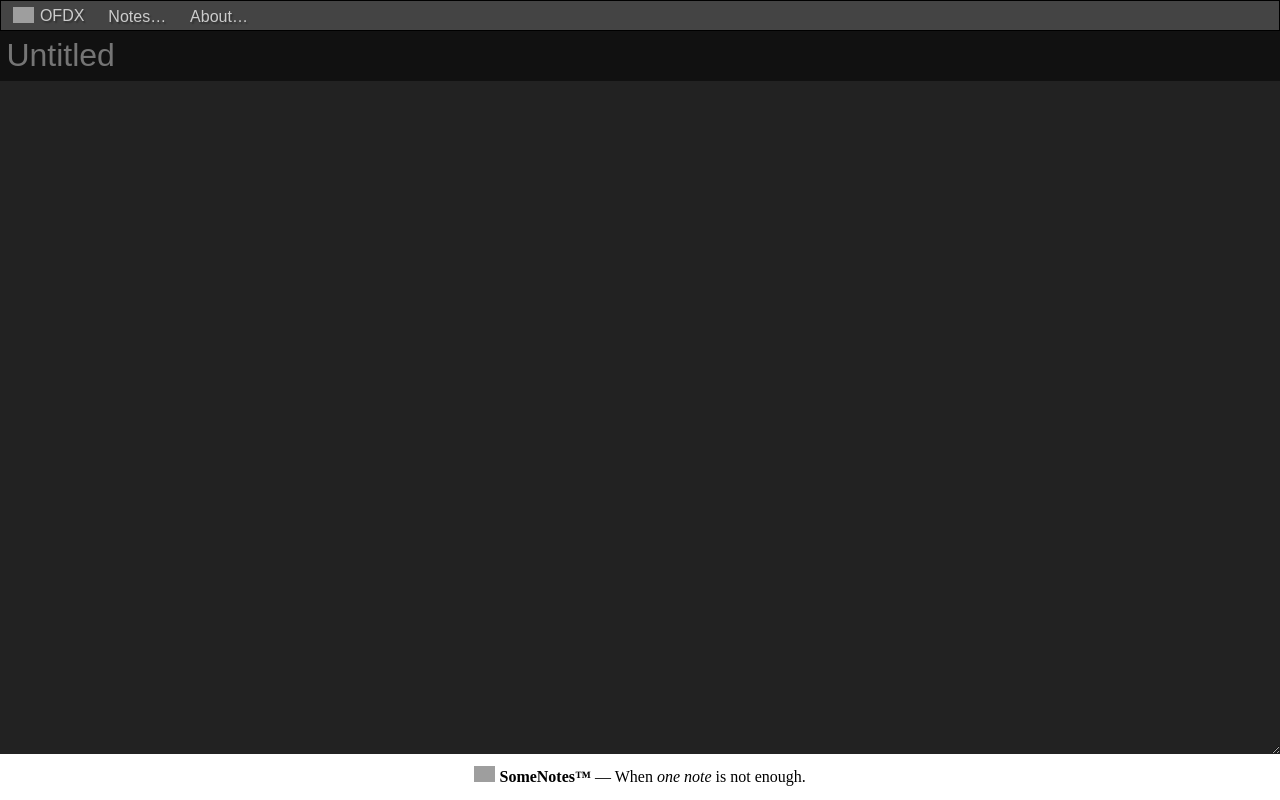
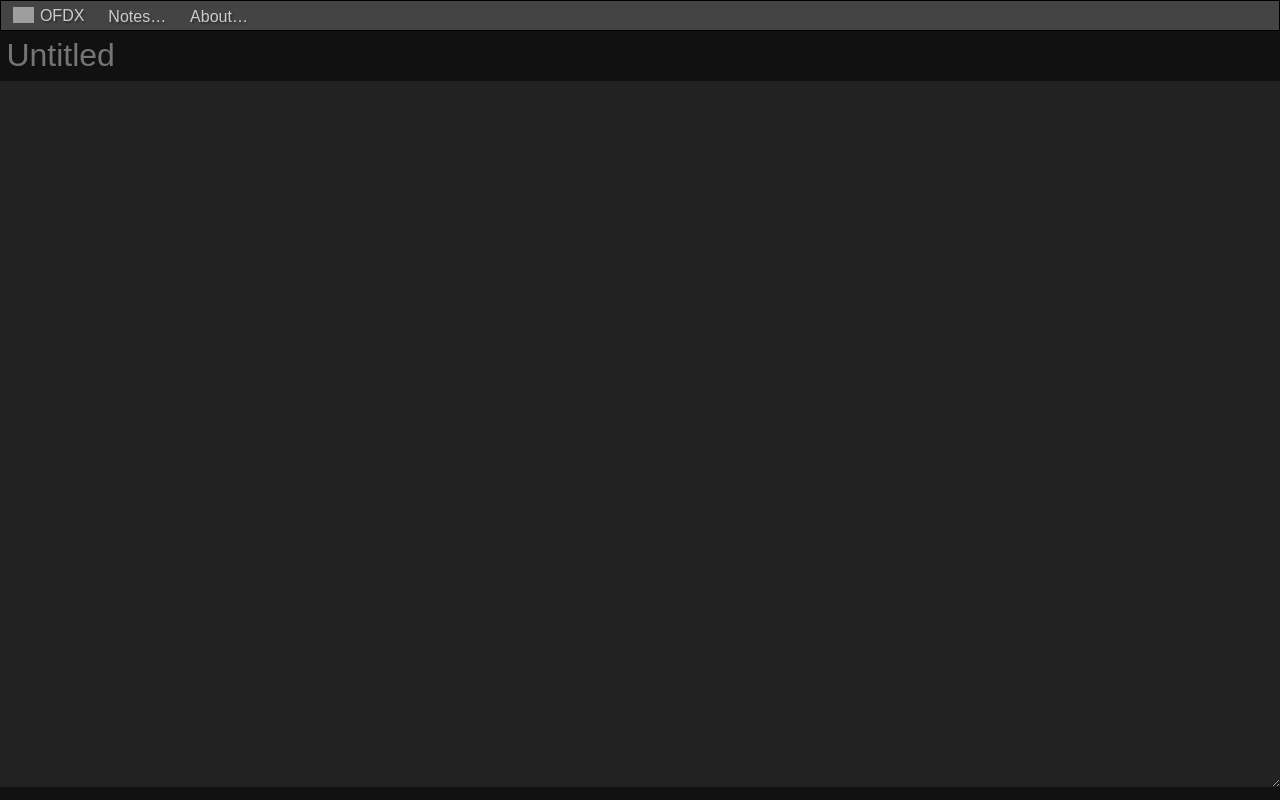
Before and after one commit to ofdx/ofdx-somenotes, a React (Create React App) app: page / in a window 1280 px wide. Built offline with nearby package versions, Linux system fonts and the light colour scheme; grey boxes are pictures that could not be loaded.

Commit message:
Remove footer, increase text editor height

```diff
--- a/public/index.html
+++ b/public/index.html
@@ -33,16 +33,5 @@
 
     <div id="root"></div>
 
-    <div id="ofdx_footer">
-      <img
-        class="img_pixelated"
-        src="/floppy-1.png"
-        alt="A high-density floppy disk"
-        title="OFDX"
-      />
-      <b>SomeNotes&trade;</b> &mdash;
-      When <i>one note</i> is not enough.
-    </div>
-
   </body>
 </html>
--- a/src/components/texted/texted.css
+++ b/src/components/texted/texted.css
@@ -4,6 +4,10 @@
 
   Style for SomeNotes Text Editor
 */
+
+body {
+  background-color: #111;
+}
 
 .note_texted {
   width: 100%;
@@ -45,7 +49,7 @@
 
 .note_texted_field {
   width: calc(100% - 2em);
-  min-height: calc(100svh - 400px - 7.5em);
+  min-height: calc(100svh - 400px - 5.8em);
   resize: vertical;
 
   margin: 0;
--- a/src/index.css
+++ b/src/index.css
@@ -6,18 +6,6 @@
 body {
   padding: 0;
   margin: 0;
-}
-
-#ofdx_footer {
-  height: 1em;
-
-  margin: 0;
-  padding: 0.5em 1em;
-
-  text-align: center;
-}
-#ofdx_footer img {
-  max-height: 1em;
 }
 
 .img_pixelated {
```
